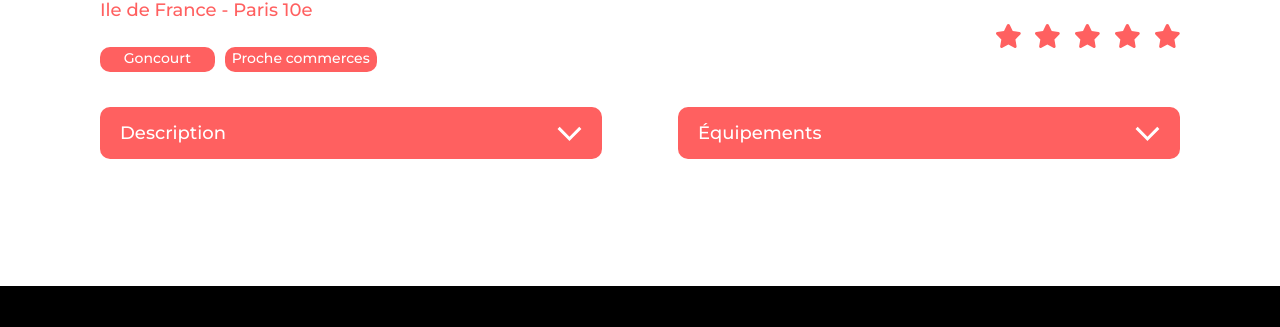
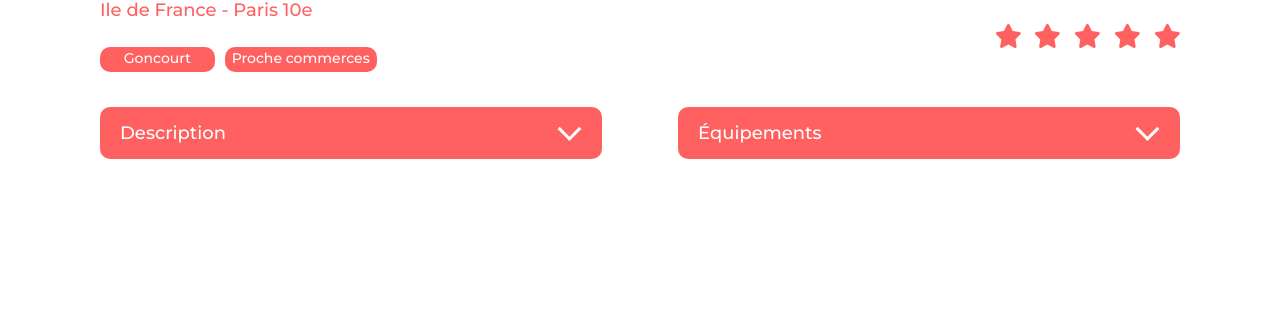
Before and after one commit to MarineIg/P7_Kasa, a React (Create React App) app: page /locations/0979876d in a window 1280 px wide. Shown: the part 625-952 px from the top of the page. Built offline with nearby package versions, Linux system fonts and the light colour scheme.

Commit message:
fix(collapse) : Add min height

```diff
--- a/src/styles/components/_collapse.scss
+++ b/src/styles/components/_collapse.scss
@@ -29,8 +29,9 @@
     overflow: hidden;
     transition: max-height 0.2s ease-in-out, padding 0.2s ease-in-out;
     &--open {
-      max-height: 1000px;
-      padding: 2.5rem 1.7rem 1.3rem 1.12rem;
+      min-height: 75%;
+      max-height: 100%;
+      padding: 2.5rem 1.7rem 1.4rem 1.12rem;
       transition: max-height 0.2s ease-in-out, padding 0.2s ease-out;
     }
   }
--- a/src/styles/pages/_housing.scss
+++ b/src/styles/pages/_housing.scss
@@ -12,8 +12,8 @@
   }
   &__collapse {
     @include flex-center(space-between);
-    margin-bottom: 0.87rem;
-    min-height: 12.5rem;
+    margin-bottom: 2rem;
+    min-height: 16rem;
     gap: 4.75rem;
   }
 }
```
